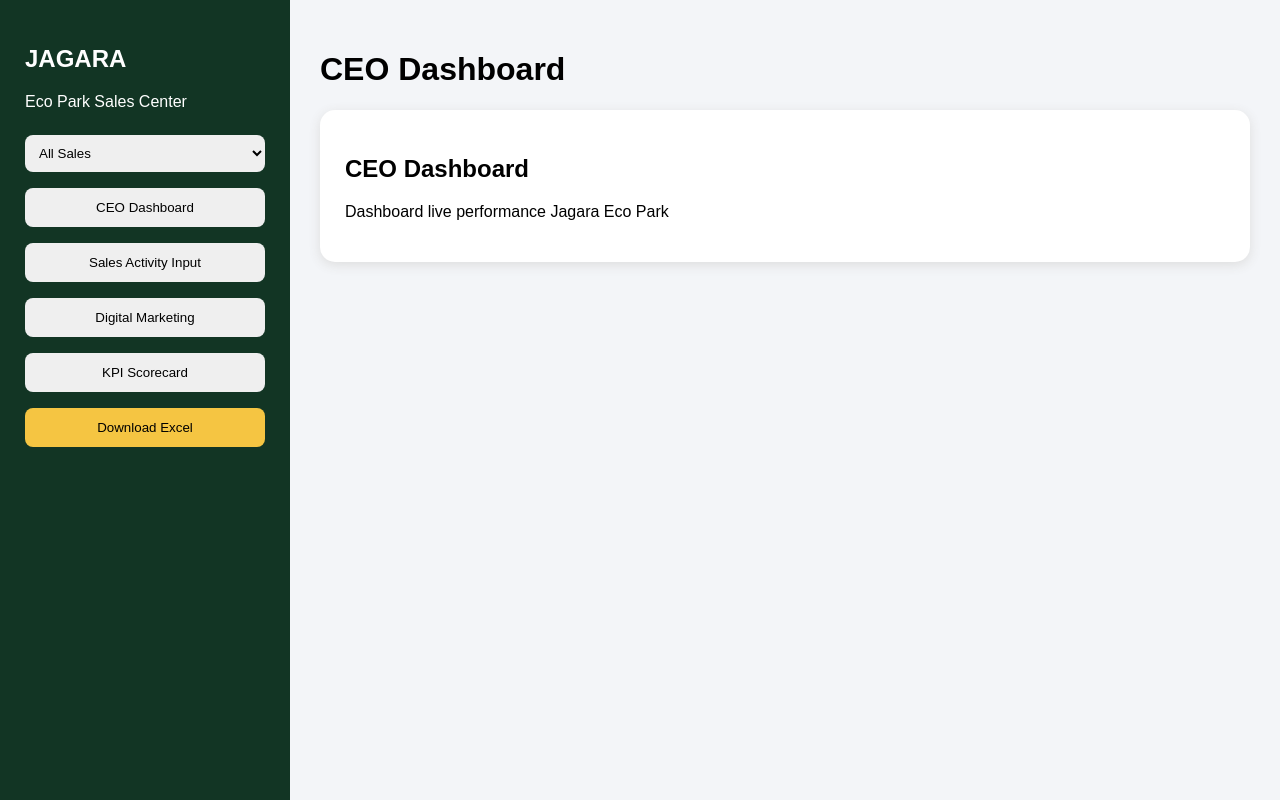
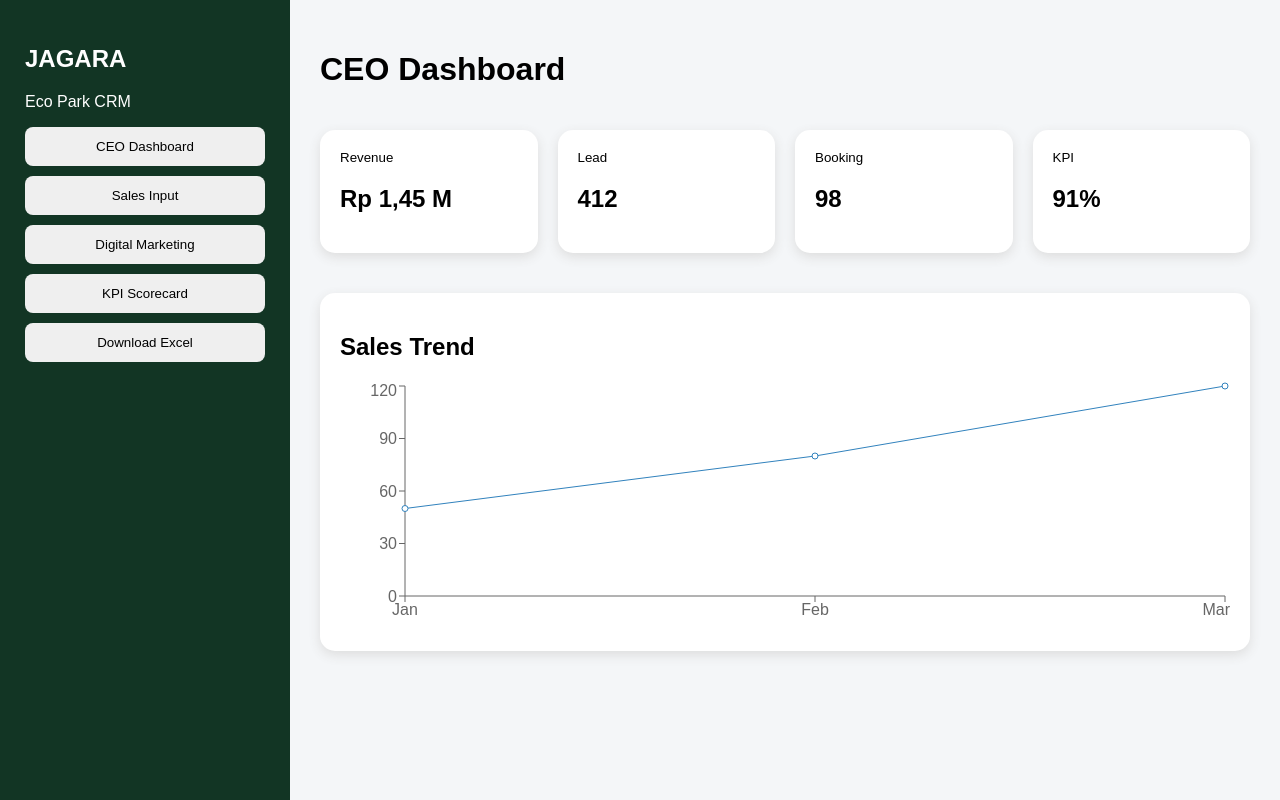
Before and after one commit to warungkitasemua21-cyber/fghr, a React (Vite) app: page / in a window 1280 px wide. Built offline with nearby package versions, Linux system fonts and the light colour scheme.

Commit message:
Add files via upload

```diff
--- a/package.json
+++ b/package.json
@@ -1,6 +1,6 @@
 {
-"name":"jagara-dashboard-v10-1",
-"version":"10.1.0",
+  "name":"jagara-eco-park-crm-v13",
+  "version":"13.0.0",
   "scripts":{"dev":"vite","build":"vite build"},
   "dependencies":{
     "react":"latest",
--- a/src/main.jsx
+++ b/src/main.jsx
@@ -1,129 +1,86 @@
 import React,{useState} from "react";
 import {createRoot} from "react-dom/client";
+import {LineChart,Line,BarChart,Bar,XAxis,YAxis,Tooltip,ResponsiveContainer} from "recharts";
 import * as XLSX from "xlsx";
 import "./style.css";
 
-const initial=[
-{
-date:"2026-09-02",
-sales:"Andi",
-customer:"PT ABC",
-activity:"Site Visit",
-status:"Proposal",
-revenue:20000000
-}
+const sample=[
+{date:"02-09-2026",sales:"Andi",customer:"PT ABC",activity:"Site Visit",status:"Proposal",revenue:20000000}
 ];
 
 function App(){
 
-const [page,setPage]=useState("CEO Dashboard");
-const [rows,setRows]=useState(initial);
+const [salesData,setSalesData]=useState(sample);
+const [menu,setMenu]=useState("CEO Dashboard");
 
 const [form,setForm]=useState({
-date:"",
-sales:"",
-customer:"",
-activity:"",
-status:"",
-revenue:""
+date:"",sales:"",customer:"",activity:"Follow Up",status:"Lead",revenue:""
 });
 
 function save(){
-setRows([...rows,{...form,revenue:Number(form.revenue)}]);
-setForm({date:"",sales:"",customer:"",activity:"",status:"",revenue:""});
-alert("Data berhasil disimpan");
+setSalesData([...salesData,{...form,revenue:Number(form.revenue)}]);
 }
 
 function exportExcel(){
-
-const ws=XLSX.utils.json_to_sheet(rows);
+const ws=XLSX.utils.json_to_sheet(salesData);
 const wb=XLSX.utils.book_new();
-
-XLSX.utils.book_append_sheet(
-wb,
-ws,
-"Sales Activity"
-);
-
-XLSX.writeFile(
-wb,
-"Jagara_Sales_Activity_Report.xlsx"
-);
+XLSX.utils.book_append_sheet(wb,ws,"Sales Activity");
+XLSX.writeFile(wb,"Jagara_Sales_Report.xlsx");
 }
 
 return <div className="layout">
 
 <aside>
 <h1>JAGARA</h1>
-<p>Eco Park Sales Center</p>
+<p>Eco Park CRM</p>
 
-<select>
-<option>All Sales</option>
-<option>Andi</option>
-<option>Budi</option>
-<option>Cindy</option>
-</select>
-
-<button onClick={()=>setPage("CEO Dashboard")}>
-CEO Dashboard
-</button>
-
-<button onClick={()=>setPage("Sales Activity Input")}>
-Sales Activity Input
-</button>
-
-<button onClick={()=>setPage("Digital Marketing")}>
-Digital Marketing
-</button>
-
-<button onClick={()=>setPage("KPI Scorecard")}>
-KPI Scorecard
-</button>
-
-<button onClick={exportExcel} className="download">
-Download Excel
-</button>
+<button onClick={()=>setMenu("CEO Dashboard")}>CEO Dashboard</button>
+<button onClick={()=>setMenu("Sales Input")}>Sales Input</button>
+<button onClick={()=>setMenu("Digital Marketing")}>Digital Marketing</button>
+<button onClick={()=>setMenu("KPI Scorecard")}>KPI Scorecard</button>
+<button onClick={exportExcel}>Download Excel</button>
 
 </aside>
 
+<main>
+<h1>{menu}</h1>
 
-<main>
+<div className="cards">
+<Card t="Revenue" v="Rp 1,45 M"/>
+<Card t="Lead" v="412"/>
+<Card t="Booking" v="98"/>
+<Card t="KPI" v="91%"/>
+</div>
 
-<h1>{page}</h1>
+{menu==="CEO Dashboard" &&
+<div className="panel">
+<h2>Sales Trend</h2>
+<ResponsiveContainer height={250}>
+<LineChart data={[{m:"Jan",v:50},{m:"Feb",v:80},{m:"Mar",v:120}]}>
+<XAxis dataKey="m"/><YAxis/><Tooltip/><Line dataKey="v"/>
+</LineChart>
+</ResponsiveContainer>
+</div>
+}
 
-{page==="Sales Activity Input" &&
+{menu==="Sales Input" &&
+<div className="panel">
+<h2>Sales Activity Input</h2>
+<input placeholder="Tanggal" onChange={e=>setForm({...form,date:e.target.value})}/>
+<input placeholder="Nama Sales" onChange={e=>setForm({...form,sales:e.target.value})}/>
+<input placeholder="Customer" onChange={e=>setForm({...form,customer:e.target.value})}/>
 
-<div className="panel">
-
-<h2>Input Aktivitas Sales Harian</h2>
-
-<div className="form">
-
-<input placeholder="Tanggal"
-value={form.date}
-onChange={e=>setForm({...form,date:e.target.value})}/>
-
-<input placeholder="Nama Sales"
-value={form.sales}
-onChange={e=>setForm({...form,sales:e.target.value})}/>
-
-<input placeholder="Customer"
-value={form.customer}
-onChange={e=>setForm({...form,customer:e.target.value})}/>
-
-<select
-value={form.activity}
-onChange={e=>setForm({...form,activity:e.target.value})}>
+<select onChange={e=>setForm({...form,activity:e.target.value})}>
+<option>Call</option>
 <option>Follow Up</option>
 <option>Meeting</option>
 <option>Site Visit</option>
 <option>Proposal</option>
+<option>Negotiation</option>
 <option>Closing</option>
 </select>
 
-<select
-value={form.status}
-onChange={e=>setForm({...form,status:e.target.value})}>
+<select onChange={e=>setForm({...form,status:e.target.value})}>
 <option>Lead</option>
 <option>Qualified</option>
 <option>Proposal</option>
@@ -131,56 +88,58 @@ onChange={e=>setForm({...form,status:e.target.value})}>
 <option>Lost</option>
 </select>
 
-<input placeholder="Potential Revenue"
-value={form.revenue}
-onChange={e=>setForm({...form,revenue:e.target.value})}/>
+<input placeholder="Revenue" onChange={e=>setForm({...form,revenue:e.target.value})}/>
 
-<button onClick={save}>
-Simpan Aktivitas
-</button>
-
-</div>
-
-
-<h2>History Input</h2>
+<button onClick={save}>Simpan</button>
 
 <table>
-<tr>
-<th>Tanggal</th>
-<th>Sales</th>
-<th>Customer</th>
-<th>Activity</th>
-<th>Status</th>
-<th>Revenue</th>
-</tr>
-
-{rows.map(r=>
-<tr>
-<td>{r.date}</td>
-<td>{r.sales}</td>
-<td>{r.customer}</td>
-<td>{r.activity}</td>
-<td>{r.status}</td>
-<td>{r.revenue}</td>
-</tr>
+<tr><th>Sales</th><th>Customer</th><th>Activity</th><th>Status</th></tr>
+{salesData.map(x=>
+<tr><td>{x.sales}</td><td>{x.customer}</td><td>{x.activity}</td><td>{x.status}</td></tr>
 )}
-
 </table>
-
 </div>
 }
 
+{menu==="Digital Marketing" &&
+<div className="panel">
+<h2>Digital Marketing Activity Input</h2>
+<input placeholder="PIC Marketing"/>
+<input placeholder="Campaign"/>
+<select>
+<option>Instagram</option>
+<option>TikTok</option>
+<option>Facebook</option>
+<option>Google</option>
+<option>WhatsApp</option>
+</select>
+<input placeholder="Content Published"/>
+<input placeholder="Reach"/>
+<input placeholder="Lead"/>
+<input placeholder="Booking"/>
+<input placeholder="Revenue Contribution"/>
+<button>Simpan Campaign</button>
+</div>
+}
 
-{page!=="Sales Activity Input" &&
+{menu==="KPI Scorecard" &&
 <div className="panel">
-<h2>{page}</h2>
-<p>Dashboard live performance Jagara Eco Park</p>
+<h2>KPI Calculation</h2>
+<table>
+<tr><th>KPI</th><th>Weight</th></tr>
+<tr><td>Sales Activity</td><td>40%</td></tr>
+<tr><td>Sales Result</td><td>35%</td></tr>
+<tr><td>Digital Marketing</td><td>25%</td></tr>
+</table>
 </div>
 }
 
 </main>
-
 </div>
 }
 
+function Card({t,v}){
+return <div className="card"><small>{t}</small><h2>{v}</h2></div>
+}
+
 createRoot(document.getElementById("root")).render(<App/>);
--- a/src/style.css
+++ b/src/style.css
@@ -1,62 +1,10 @@
-body{
-margin:0;
-font-family:Arial;
-background:#f3f5f8
-}
-
-.layout{
-display:flex;
-min-height:100vh
-}
-
-aside{
-width:240px;
-background:#123524;
-color:white;
-padding:25px
-}
-
-aside button,select{
-width:100%;
-margin:8px 0;
-padding:12px;
-border-radius:8px;
-border:0
-}
-
-.download{
-background:#f5c542
-}
-
-main{
-flex:1;
-padding:30px
-}
-
-.panel{
-background:white;
-padding:25px;
-border-radius:15px;
-box-shadow:0 3px 12px #ddd
-}
-
-.form{
-display:grid;
-grid-template-columns:repeat(3,1fr);
-gap:10px
-}
-
-input,select{
-padding:10px
-}
-
-table{
-width:100%;
-margin-top:20px;
-border-collapse:collapse
-}
-
-th,td{
-padding:12px;
-border-bottom:1px solid #ddd
-}
+body{margin:0;font-family:Arial;background:#f4f6f8}
+.layout{display:flex;min-height:100vh}
+aside{width:240px;background:#123524;color:white;padding:25px}
+aside button{display:block;width:100%;padding:12px;margin:10px 0;border:0;border-radius:8px}
+main{flex:1;padding:30px}
+.cards{display:grid;grid-template-columns:repeat(4,1fr);gap:20px}
+.card,.panel{background:white;padding:20px;border-radius:15px;margin:20px 0;box-shadow:0 4px 12px #ddd}
+input,select{padding:12px;margin:6px}
+table{width:100%;border-collapse:collapse;margin-top:20px}
+td,th{padding:10px;border-bottom:1px solid #ddd}
```
Also changed, not shown: 2 other files (tests, documents, lock files or other folders). Lines whose indentation alone changed are shown as unchanged.
